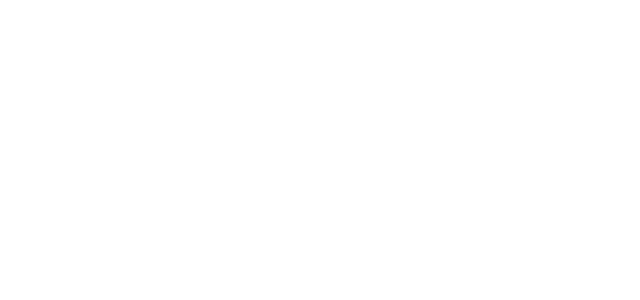
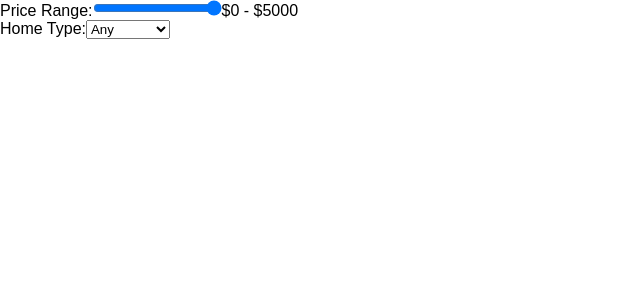
Before and after one commit to andresbenji/capstone, a React (Create React App) app in the folder frontend/: page /rentalPage in a window 1280 px wide. Before the commit this address had no page. Shown: the top 300 px of the page, without its empty margins (0-640 px from the left). Built offline with nearby package versions, Linux system fonts and the light colour scheme.

Commit message:
todays commit

```diff
--- a/frontend/src/App.js
+++ b/frontend/src/App.js
@@ -1,30 +1,33 @@
-import Home from './components/home';
-import About from './components/about';
+import Home from "./components/home";
+import About from "./components/about";
+import Contact from "./components/contact";
+import RentalPage from "./components/rentalPage";
 // import Slideshow from './components/slideshow';
 // import Testimonial from './components/testimonials';
 // import LanguageSwitcher from './components/LanguageSwitcher';
-import './App.css';
-import './components/about.css'
-import './components/footer.css';
-import './components/home.css';
-import './components/nav.css';
-import './components/slideshow.css';
-import './components/testimonials.css';
-import { BrowserRouter as Router, Route, Routes } from 'react-router-dom';
-
+import "./App.css";
+import "./components/about.css";
+import "./components/footer.css";
+import "./components/home.css";
+import "./components/nav.css";
+import "./components/slideshow.css";
+import "./components/testimonials.css";
+import { BrowserRouter as Router, Route, Routes } from "react-router-dom";
+import "./components/rentalPage.css";
 
 const App = () => {
-
   return (
     <>
-   <Router >
+      <Router>
         {/* {<Navigation/>} */}
         {/* {<LanguageSwitcher/>} */}
         {/* {<Slideshow/>} */}
         {/* {<Testimonial/>} */}
         <Routes>
-          <Route path="/home" element={<Home/>} />
-          <Route path="/about" element={<About/>} />
+          <Route path="/home" element={<Home />} />
+          <Route path="/about" element={<About />} />
+          <Route path="/contact" element={<Contact />} />
+          <Route path="/rentalPage" element={<RentalPage />} />
           {/* { <Route path="/products" element={<ProductList/>} /> } */}
           {/* <Route path="/contact" element={<Contact />} /> */}
         </Routes>
@@ -34,5 +37,4 @@
   );
 };
 
-
 export default App;
--- a/frontend/src/components/rentalPage.jsx
+++ b/frontend/src/components/rentalPage.jsx
@@ -1,118 +1,167 @@
-// import React from "react";
 import React, { useState } from "react";
-import RentalCard from "./RentalCard";
-import house1 from "../components/images/house1.webp";
-import house2 from "../components/images/house2.webp";
-import house3 from "../components/images/house3.webp";
-import house4 from "../components/images/house4.webp";
-import house5 from "../components/images/house5.webp";
-import house6 from "../components/images/house6.webp";
 
-const RentalsPage = () => {
-  const [filter, setFilter] = useState("all");
-  const [searchText, setSearchText] = useState("");
+const RentalFilter = () => {
+  const [priceRange, setPriceRange] = useState([0, 5000]);
+  const [homeType, setHomeType] = useState("any");
 
-  const handleFilterChange = (event) => {
-    setFilter(event.target.value);
+  const handlePriceChange = (event) => {
+    const newValue = Number(event.target.value);
+    setPriceRange([priceRange[0], newValue]);
   };
 
-  const handleSearchChange = (event) => {
-    setSearchText(event.target.value);
+  const handleHomeTypeChange = (event) => {
+    setHomeType(event.target.value);
   };
 
-  const rentalsData = [
-    {
-      id: 1,
-      title: "1510 Catherine Simmons Ave 2",
-      location: "1510 Catherine Simmons Ave 2, Charlotte, NC 28216",
-      price: "$995/month",
-      image: "", // Replace with actual image URL
-    },
-    {
-      id: 2,
-      title: "1032 Karendale Ave",
-      location: "1032 Karendale Ave, Charlotte, NC 28208",
-      price: "$499/month",
-      image: "house2.webp", // Replace with actual image URL
-    },
+  return (
+    <div className="filter-section">
+      <div className="price-filter">
+        <label htmlFor="price-range">Price Range:</label>
+        <input
+          type="range"
+          id="price-range"
+          min={0}
+          max={5000}
+          step={100}
+          value={priceRange[1]}
+          onChange={handlePriceChange}
+        />
+        <span>
+          ${priceRange[0]} - ${priceRange[1]}
+        </span>
+      </div>
 
-    {
-      id: 3,
-      title: "906 Harrill St",
-      location: "906 Harrill St, Charlotte, NC 28205",
-      price: "$1,095/month",
-      image: "house3.webp", // Replace with actual image URL
-    },
-    {
-      id: 4,
-      title: "4915 Osage Cir",
-      location: "4915 Osage Cir, Charlotte, NC 28269",
-      price: "$1,450/month",
-      image: "house4.webp", // Replace with actual image URL
-    },
-
-    {
-      id: 5,
-      title: "2634 Druid Hills Way, Unit 2",
-      location: "2634 Druid Hills Way, Unit 2, Charlotte, NC 28206",
-      price: "$920/month",
-      image: "house5.webp", // Replace with actual image URL
-    },
-    {
-      id: 6,
-      title: "3100 Cosby Pl",
-      location: "3100 Cosby Pl, Charlotte, NC 28205",
-      price: "$1,350/month",
-      image: "house6.webp", // Replace with actual image URL
-    },
-    {
-      id: 7,
-      title: "3100 Cosby Pl",
-      location: "3100 Cosby Pl, Charlotte, NC 28205",
-      price: "$1,350/month",
-      image: "house6.webp", // Replace with actual image URL
-    },
-    {
-      id: 8,
-      title: "3100 Cosby Pl",
-      location: "3100 Cosby Pl, Charlotte, NC 28205",
-      price: "$1,350/month",
-      image: "house6.webp", // Replace with actual image URL
-    },
-  ];
-
-  const filteredRentals = rentalsData.filter((rental) => {
-    if (filter === "all" || rental.type === filter) {
-      return rental.title.toLowerCase().includes(searchText.toLowerCase());
-    }
-    return false;
-  });
-
-  return (
-    <div className="rentals-page">
-      <h1>Available Rentals in Charlotte, NC</h1>
-      <div className="filters">
-        <label htmlFor="filter">Filter by Type:</label>
-        <select id="filter" value={filter} onChange={handleFilterChange}>
-          <option value="all">All</option>
+      <div className="home-type-filter">
+        <label htmlFor="home-type">Home Type:</label>
+        <select id="home-type" value={homeType} onChange={handleHomeTypeChange}>
+          <option value="any">Any</option>
           <option value="apartment">Apartment</option>
           <option value="house">House</option>
           <option value="condo">Condo</option>
         </select>
-        <input
-          type="text"
-          placeholder="Search by Title"
-          value={searchText}
-          onChange={handleSearchChange}
-        />
-      </div>
-      <div className="rentals-list">
-        {filteredRentals.map((rental) => (
-          <RentalCard key={rental.id} rental={rental} />
-        ))}
       </div>
     </div>
+
+    //   <div className="my-properties-container">
+    //   <h1>My Properties</h1>
+    //   <div className="property-list">
+    //     {myProperties.map((property) => (
+    //       <PropertyCard key={property.id} property={property} />
+    //     ))}
+    //   </div>
+    // </div>
   );
 };
 
-export default RentalsPage;
+export default RentalFilter;
+
+// import React, { useState } from "react";
+// import RentalCard from "./RentalCard";
+// const RentalsPage = () => {
+//   const [filter, setFilter] = useState("all");
+//   const [searchText, setSearchText] = useState("");
+
+//   const handleFilterChange = (event) => {
+//     setFilter(event.target.value);
+//   };
+
+//   const handleSearchChange = (event) => {
+//     setSearchText(event.target.value);
+//   };
+
+//   // const rentalsData = [
+//   //   {
+//   //     id: 1,
+//   //     title: "1510 Catherine Simmons Ave 2",
+//   //     location: "1510 Catherine Simmons Ave 2, Charlotte, NC 28216",
+//   //     price: "$995/month",
+//   //     image: "", // Replace with actual image URL
+//   //   },
+//   //   {
+//   //     id: 2,
+//   //     title: "1032 Karendale Ave",
+//   //     location: "1032 Karendale Ave, Charlotte, NC 28208",
+//   //     price: "$499/month",
+//   //     image: "house2.webp", // Replace with actual image URL
+//   //   },
+
+//   //   {
+//   //     id: 3,
+//   //     title: "906 Harrill St",
+//   //     location: "906 Harrill St, Charlotte, NC 28205",
+//   //     price: "$1,095/month",
+//   //     image: "house3.webp", // Replace with actual image URL
+//   //   },
+//   //   {
+//   //     id: 4,
+//   //     title: "4915 Osage Cir",
+//   //     location: "4915 Osage Cir, Charlotte, NC 28269",
+//   //     price: "$1,450/month",
+//   //     image: "house4.webp", // Replace with actual image URL
+//   //   },
+
+//   //   {
+//   //     id: 5,
+//   //     title: "2634 Druid Hills Way, Unit 2",
+//   //     location: "2634 Druid Hills Way, Unit 2, Charlotte, NC 28206",
+//   //     price: "$920/month",
+//   //     image: "house5.webp", // Replace with actual image URL
+//   //   },
+//   //   {
+//   //     id: 6,
+//   //     title: "3100 Cosby Pl",
+//   //     location: "3100 Cosby Pl, Charlotte, NC 28205",
+//   //     price: "$1,350/month",
+//   //     image: "house6.webp", // Replace with actual image URL
+//   //   },
+//   //   {
+//   //     id: 7,
+//   //     title: "3100 Cosby Pl",
+//   //     location: "3100 Cosby Pl, Charlotte, NC 28205",
+//   //     price: "$1,350/month",
+//   //     image: "house6.webp", // Replace with actual image URL
+//   //   },
+//   //   {
+//   //     id: 8,
+//   //     title: "3100 Cosby Pl",
+//   //     location: "3100 Cosby Pl, Charlotte, NC 28205",
+//   //     price: "$1,350/month",
+//   //     image: "house6.webp", // Replace with actual image URL
+//   //   },
+//   // ];
+
+//   const filteredRentals = rentalsData.filter((rental) => {
+//     if (filter === "all" || rental.type === filter) {
+//       return rental.title.toLowerCase().includes(searchText.toLowerCase());
+//     }
+//     return false;
+//   });
+
+//   return (
+//     <div className="rentals-page">
+//       <h1>Available Rentals in Charlotte, NC</h1>
+//       <div className="filters">
+//         <label htmlFor="filter">Filter by Type:</label>
+//         <select id="filter" value={filter} onChange={handleFilterChange}>
+//           <option value="all">All</option>
+//           <option value="apartment">Apartment</option>
+//           <option value="house">House</option>
+//           <option value="condo">Condo</option>
+//         </select>
+//         <input
+//           type="text"
+//           placeholder="Search by Title"
+//           value={searchText}
+//           onChange={handleSearchChange}
+//         />
+//       </div>
+//       <div className="rentals-list">
+//         {filteredRentals.map((rental) => (
+//           <rentalCard key={rental.id} rental={rental} />
+//         ))}
+//       </div>
+//     </div>
+//   );
+// };
+
+// export default RentalsPage;
```
Also changed, not shown: package.json (+0 -11 lines), 1 other file (tests, documents, lock files or other folders). Lines whose indentation alone changed are shown as unchanged.
